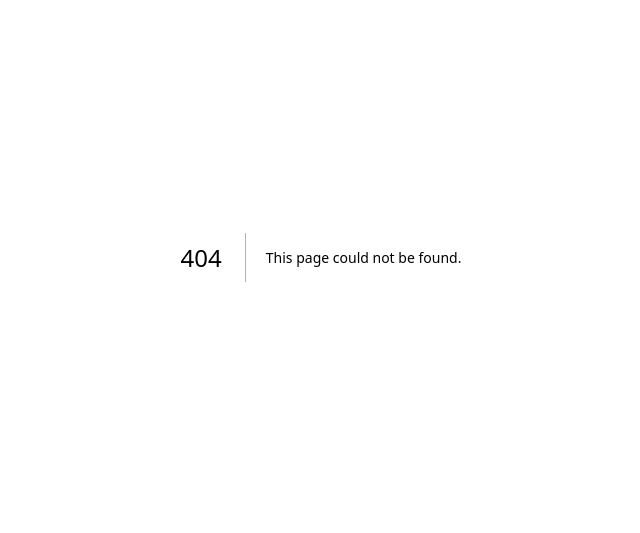
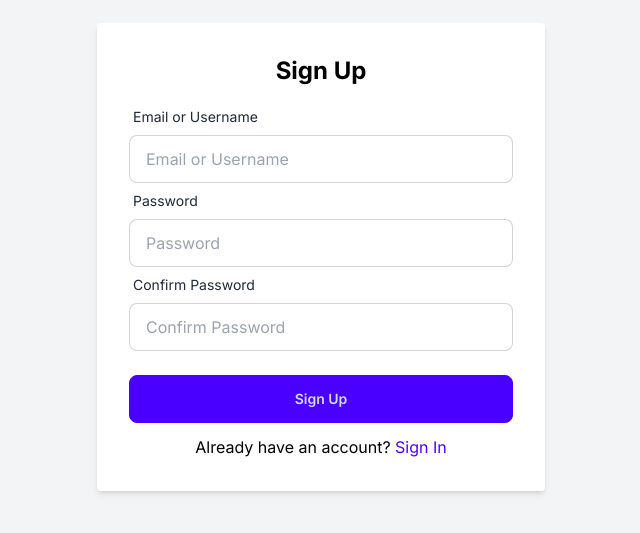
Before and after one commit to sudikulal/gprc, a Next.js app in the folder web/: page /user/signUp in a window 1280 px wide. Before the commit this address had no page. Shown: the part 143-676 px from the top of the page, without its empty margins (319-959 px from the left). Built offline with nearby package versions, Linux system fonts and the light colour scheme.

Commit message:
added signUp and signIn template

```diff
--- /dev/null
+++ b/web/src/app/home/page.tsx
@@ -0,0 +1,7 @@
+import React from 'react'
+
+export default function hello() {
+  return (
+    <div>hello</div>
+  )
+}
--- /dev/null
+++ b/web/src/app/user/signIn/page.tsx
@@ -0,0 +1,87 @@
+'use client';
+
+import { useState } from 'react';
+import { useRouter } from 'next/navigation';
+
+export default function SignIn() {
+  const [identifier, setIdentifier] = useState<string>('');
+  const [password, setPassword] = useState<string>('');
+  const [error, setError] = useState<string>('');
+  const router = useRouter();
+
+  const isEmail = (str: string) => {
+    const emailPattern = /^[^\s@]+@[^\s@]+\.[^\s@]+$/;
+    return emailPattern.test(str);
+  };
+
+  const handleSubmit = async (e: React.FormEvent<HTMLFormElement>) => {
+    e.preventDefault();
+
+    let payload:{registerType?:number,password:string,userName?:string,emailId?:string} = {password}
+
+    if(isEmail(identifier)){
+      payload.registerType = 1
+      payload.emailId = identifier
+    }else{
+      payload.registerType = 2
+      payload.userName = identifier
+    }
+
+    const apiBaseUrl = process.env.NEXT_PUBLIC_API_BASE_URL;
+    const res = await fetch(`${apiBaseUrl}/user/login`, {
+      method: 'POST',
+      headers: {
+        'Content-Type': 'application/json',
+      },
+      body: JSON.stringify(payload),
+    });
+
+    if (res.ok) {
+      router.push('/home'); // Adjust the redirection URL as needed
+    } else {
+      const errorData = await res.json();
+      setError(errorData.error || 'Something went wrong');
+    }
+  };
+
+  return (
+    <div className="flex items-center justify-center min-h-screen bg-gray-100">
+      <div className="w-full max-w-md p-8 space-y-3 bg-white rounded shadow-md">
+        <h1 className="text-2xl font-bold text-center">Sign In</h1>
+        {error && <p className="text-red-500 text-center">{error}</p>}
+        <form onSubmit={handleSubmit}>
+          <div className="form-control">
+            <label className="label">
+              <span className="label-text">Email or Username</span>
+            </label>
+            <input
+              type="text"
+              placeholder="Email or Username"
+              className="input input-bordered w-full"
+              value={identifier}
+              onChange={(e) => setIdentifier(e.target.value)}
+            />
+          </div>
+          <div className="form-control">
+            <label className="label">
+              <span className="label-text">Password</span>
+            </label>
+            <input
+              type="password"
+              placeholder="Password"
+              className="input input-bordered w-full"
+              value={password}
+              onChange={(e) => setPassword(e.target.value)}
+            />
+          </div>
+          <div className="form-control mt-6">
+            <button type="submit" className="btn btn-primary w-full">Sign In</button>
+          </div>
+        </form>
+        <p className="text-center">
+          Don't have an account? <a href="/user/signup" className="text-primary">Sign Up</a>
+        </p>
+      </div>
+    </div>
+  );
+}
--- /dev/null
+++ b/web/src/app/user/signUp/page.tsx
@@ -0,0 +1,105 @@
+'use client';
+
+import { useState } from 'react';
+import { useRouter } from 'next/navigation';
+
+export default function SignUp() {
+  const [identifier, setIdentifier] = useState<string>('');
+  const [password, setPassword] = useState<string>('');
+  const [confirmPassword, setConfirmPassword] = useState<string>('');
+  const [error, setError] = useState<string>('');
+  const router = useRouter();
+
+  const isEmail = (str: string) => {
+    const emailPattern = /^[^\s@]+@[^\s@]+\.[^\s@]+$/;
+    return emailPattern.test(str);
+  };
+
+  const handleSubmit = async (e: React.FormEvent<HTMLFormElement>) => {
+    e.preventDefault();
+
+    if (password !== confirmPassword) {
+      setError('Passwords do not match');
+      return;
+    }
+
+    let payload:{registerType?:number,password:string,userName?:string,emailId?:string} = {password}
+
+    if(isEmail(identifier)){
+      payload.registerType = 1
+      payload.emailId = identifier
+    }else{
+      payload.registerType = 2
+      payload.userName = identifier
+    }
+
+    const apiBaseUrl = process.env.NEXT_PUBLIC_API_BASE_URL;
+    const res = await fetch(`${apiBaseUrl}/user/register`, {
+      method: 'POST',
+      headers: {
+        'Content-Type': 'application/json',
+      },
+      body: JSON.stringify(payload),
+    });
+
+    if (res.ok) {
+      router.push('/home');
+    } else {
+      const errorData = await res.json();
+      setError(errorData.error || 'Something went wrong');
+    }
+  };
+
+  return (
+    <div className="flex items-center justify-center min-h-screen bg-gray-100">
+      <div className="w-full max-w-md p-8 space-y-3 bg-white rounded shadow-md">
+        <h1 className="text-2xl font-bold text-center">Sign Up</h1>
+        {error && <p className="text-red-500 text-center">{error}</p>}
+        <form onSubmit={handleSubmit}>
+          <div className="form-control">
+            <label className="label">
+              <span className="label-text">Email or Username</span>
+            </label>
+            <input
+              type="text"
+              placeholder="Email or Username"
+              className="input input-bordered w-full"
+              value={identifier}
+              onChange={(e) => setIdentifier(e.target.value)}
+            />
+          </div>
+          <div className="form-control">
+            <label className="label">
+              <span className="label-text">Password</span>
+            </label>
+            <input
+              type="password"
+              placeholder="Password"
+              className="input input-bordered w-full"
+              value={password}
+              onChange={(e) => setPassword(e.target.value)}
+            />
+          </div>
+          <div className="form-control">
+            <label className="label">
+              <span className="label-text">Confirm Password</span>
+            </label>
+            <input
+              type="password"
+              placeholder="Confirm Password"
+              className="input input-bordered w-full"
+              value={confirmPassword}
+              onChange={(e) => setConfirmPassword(e.target.value)}
+            />
+          </div>
+          <div className="form-control mt-6">
+            <button type="submit" className="btn btn-primary w-full">Sign Up</button>
+          </div>
+        </form>
+        <p className="text-center">
+          Already have an account? <a href="/user/signIn" className="text-primary">Sign In</a>
+        </p>
+      </div>
+    </div>
+  );
+}
```
